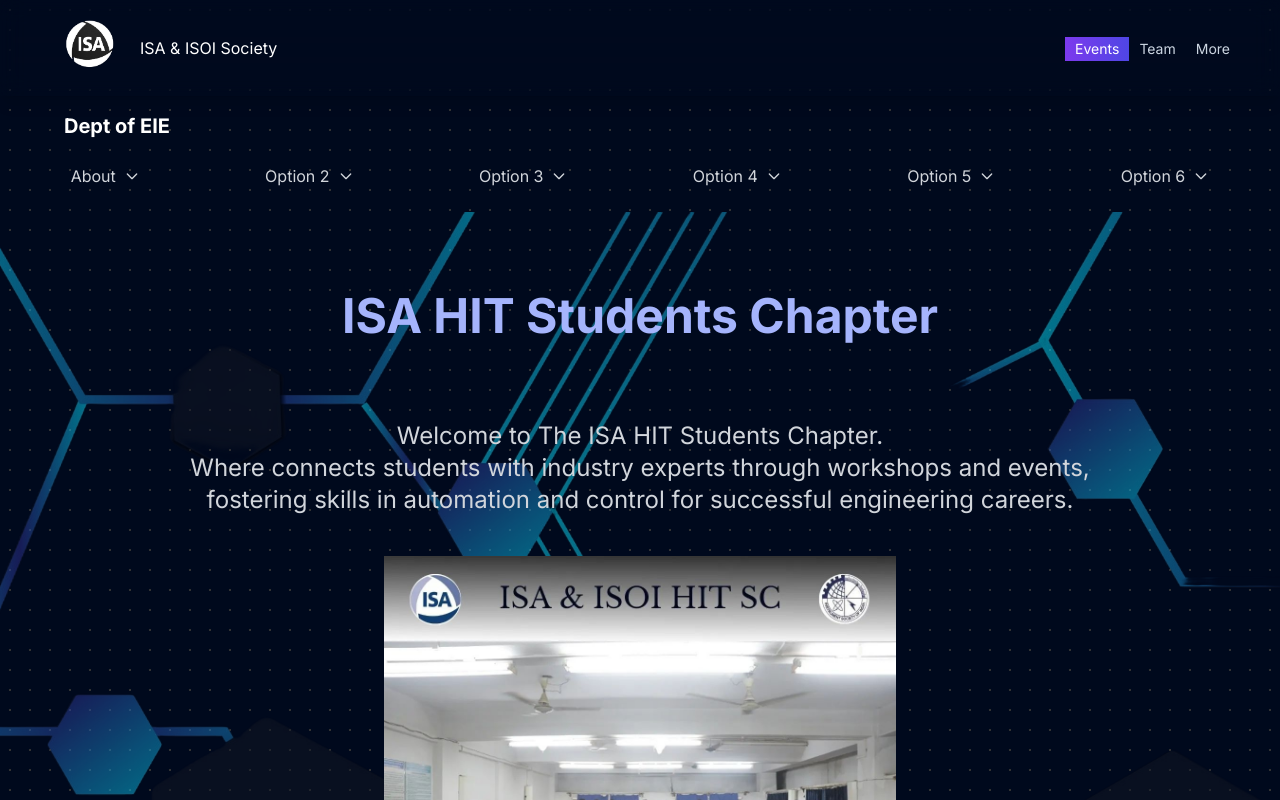
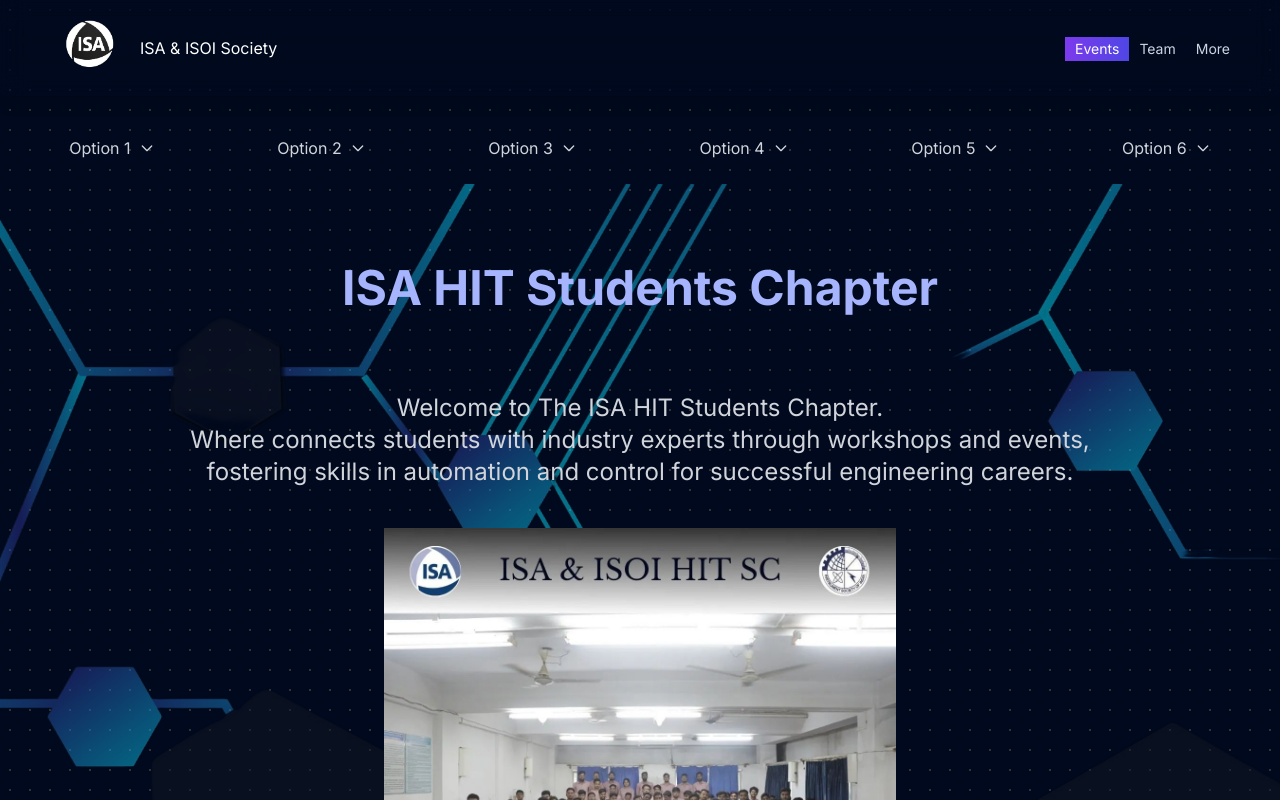
Before and after one commit to ranaayushman/eie, a Next.js app: page / in a window 1280 px wide. Shown: the top 800 px of the page. Built offline with nearby package versions, Linux system fonts and the light colour scheme.

Commit message:
menu position

```diff
--- a/app/section/NavbarTwo.tsx
+++ b/app/section/NavbarTwo.tsx
@@ -15,9 +15,9 @@
 
   return (
     <nav className="relative p-4">
-      <div className=" items-center justify-start">
-        <div className="items-center justify-start">
-          <h1 className="text-white text-xl font-bold pl-12">Dept of EIE</h1>
+      <div className="flex items-center justify-end">
+        <div>
+          {/* <h1 className="text-white text-xl font-bold">My Website</h1> */}
         </div>
         <button className="text-white md:hidden" onClick={toggleMenu}>
           {isOpen ? "Close" : "Menu"}
@@ -30,7 +30,7 @@
           } md:block`}
         >
           {[
-            "About",
+            "Option 1",
             "Option 2",
             "Option 3",
             "Option 4",
```
